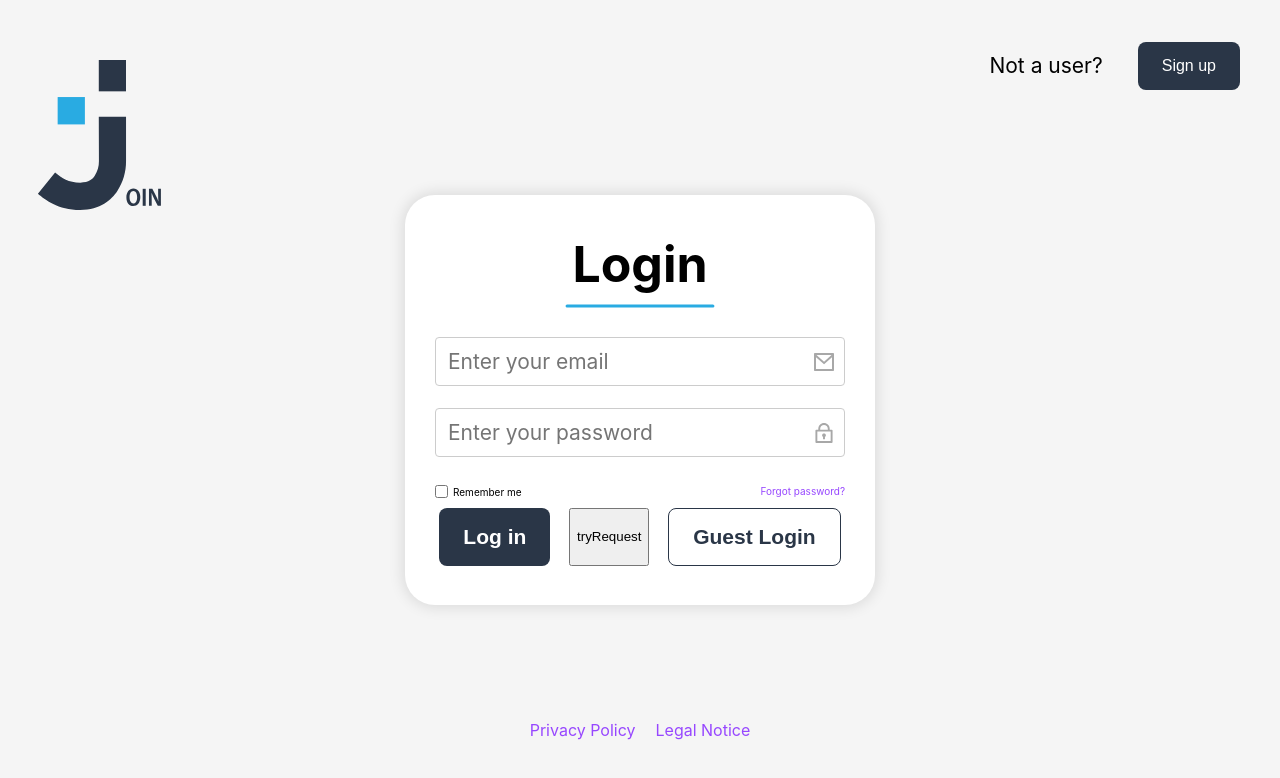
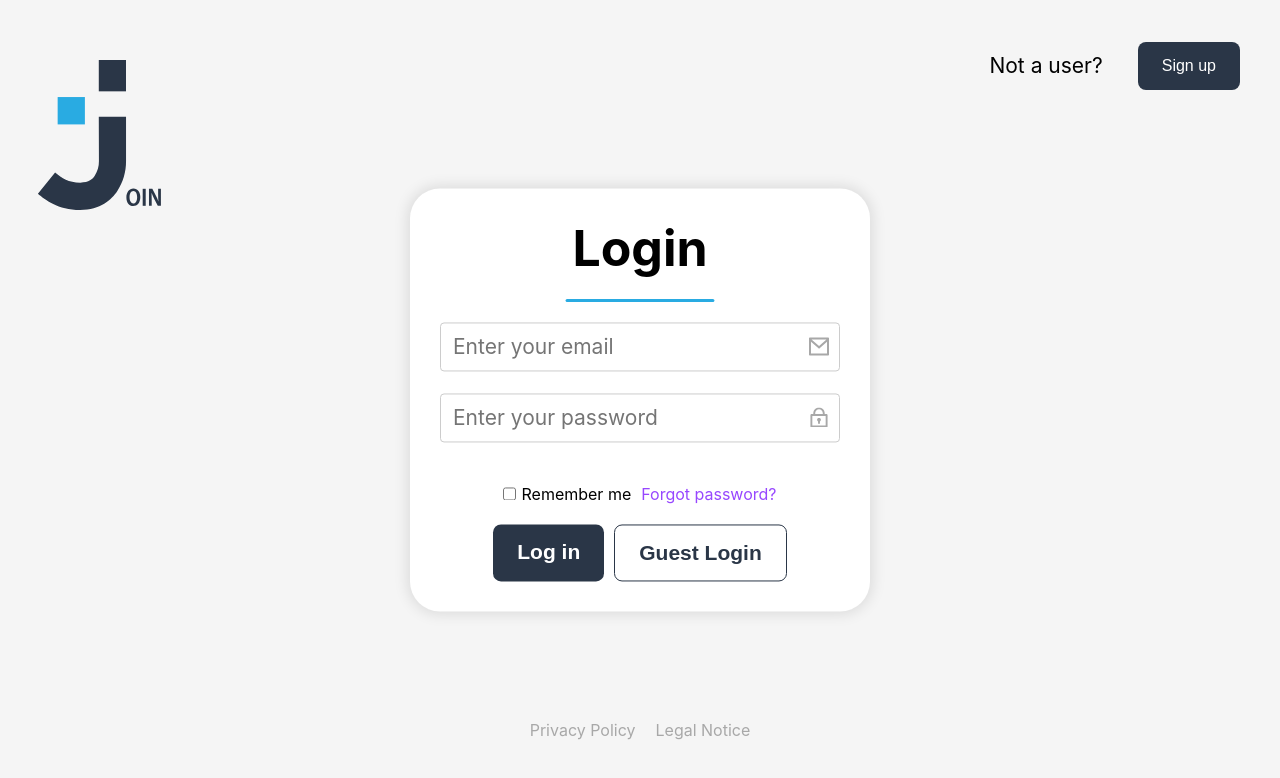
Before and after one commit to Dogan36/join_v2_frontend, a Vue app: page /start in a window 1280 px wide. Shown: the top 778 px of the page. Built offline with nearby package versions, Linux system fonts and the light colour scheme.

Commit message:
refactor ResetPassword, PrivacyPolicy, LegalNotice, and SignUp components; add back navigation, enhance layout, and improve styling for better user experience

```diff
--- a/src/assets/main.css
+++ b/src/assets/main.css
@@ -1,7 +1,3 @@
-
-@import './base.css';
-
-
 #app {
   max-width: 2000px;
   height: 100%;
@@ -10,6 +6,7 @@
   font-weight: normal;
   overflow: hidden;
   background-color: var(--color-background);
+  position: relative;
 }
 
 .main-button-layout {
@@ -89,13 +86,25 @@
 
 .formHeader{
   display: flex;
-  flex-direction: column;
+  width: 100%;
+  flex-direction: row;
   justify-content: center;
-  align-items: center;
+  align-items: flex-start;
   text-align: center;
+  position: relative;
+  img{
+    position:absolute;
+    left: 0;
+    height: 3.7rem;
+    width: 3.7rem;
+    cursor: pointer;
+  }
 }
 .form{
   width: 100%;
+  display: flex;
+  flex-direction: column;
+  align-items: center;
 }
 h1{font-weight: 700;
   font-size: 5rem;}
--- a/src/components/shared/FormLayout.vue
+++ b/src/components/shared/FormLayout.vue
@@ -8,22 +8,18 @@
 </script>
 
 <style scoped>
-@import './../../assets/base.css';
-
-
-
 
 .form-layout {
     width: 470px;
     min-width: fit-content;
     max-width: 100vw;
+    max-width:300px;
     padding: 30px;
     display: flex;
     flex-direction: column;
     justify-content: space-around;
     align-items: center;
     background-color: var(--color-background-layout);
-    min-height: 410px;
     max-height: 100svh;
     box-shadow: 0px 0px 14px 3px var(--color-border);
     border-radius: 30px;
@@ -31,6 +27,6 @@
     top: 50%;
     left: 50%;
     transform: translate(-50%, -50%);
-
+    gap: 1rem
 }
 </style>
--- a/src/components/shared/InputField.vue
+++ b/src/components/shared/InputField.vue
@@ -101,17 +101,17 @@ const emitIconClick = () => {
 </script>
 
 <style>
-@import '@/assets/base.css';
-
 .inputField {
   display: flex;
   align-items: center;
   border: 1px solid #ccc;
   padding: 10px;
- gap: 10px;
+  gap: 10px;
   border-radius: 4px;
   background-color: white;
   justify-content: center;
+  width: 400px;
+  max-width: 95vw;
 }
 
 .input-error {
@@ -127,6 +127,7 @@ const emitIconClick = () => {
   background: transparent;
   font-size: 2.1rem;
   font-family: inherit;
+  width:50px
 }
 
 .inputField input[type="checkbox"] {
--- a/src/components/shared/LegalNotice.vue
+++ b/src/components/shared/LegalNotice.vue
@@ -1,8 +1,9 @@
 <template>
     <div class="legalContainer">
-
-<h1>Legal Notice and Imprint</h1>
-
+<div class="legalHeader">
+    <h1>Legal Notice and Imprint</h1>
+    <img src="@/assets/img/arrowLeft.svg" alt="Back Arrow" @click="goToStart" />
+</div>
 <h2>Information according to § 5 TMG (Telemediengesetz)</h2>
 
 <p>Website Operator:<br>
@@ -13,7 +14,7 @@ Germany</p>
 
 <p>Contact:<br>
 Phone: +49 176 388 30 388<br>
-Email: dogancelik86@gmail.com</p>
+Email: mail@dogan-celik.com</p>
 
 <p>Represented by:<br>
 Dogan Celik</p>
@@ -59,4 +60,18 @@ For information on data protection, please refer to our Privacy Policy.</p>
     position: relative;
     gap: 20px;
 }
+.legalHeader{
+    display: flex;
+    justify-content: space-between;
+    img{
+        cursor: pointer;
+    }
+}
 </style>
+
+<script setup>
+
+const goToStart = () => {
+    window.location.href = '/start';
+};
+</script>
--- a/src/components/shared/PrivacyPolicy.vue
+++ b/src/components/shared/PrivacyPolicy.vue
@@ -1,6 +1,10 @@
 <template>
    <div class="legalContainer">
-        <h1>Privacy policy</h1>
+        <div class="legalHeader">
+            <h1>Privacy policy</h1>
+            <img src="@/assets/img/arrowLeft.svg" alt="Back Arrow" @click="goToStart" />
+        </div>
+
         <h2>1. data protection at a glance</h2>
         <h3>General notes</h3>
         <p>The following information provides a simple overview of what happens to your personal data when you visit
@@ -190,3 +194,8 @@
         <p>Source: <a href="https://www.e-recht24.de">https://www.e-recht24.de</a></p>
 </div>
 </template>
+<script setup>
+const goToStart = () => {
+    window.location.href = '/start';
+};
+</script>
--- a/src/components/start/Login.vue
+++ b/src/components/start/Login.vue
@@ -3,8 +3,8 @@
   <FormLayout>
     <div class="formHeader">
       <h1>Login</h1>
-      <img class="seperator" src="../../assets/img/seperator.svg" alt="" />
     </div>
+    <img class="seperator" src="../../assets/img/seperator.svg" alt="" />
     <form class="form" @submit.prevent="tryLogin" novalidate>
       <InputField
         v-model="loginEmail"
@@ -38,15 +38,14 @@
       />
       <div class="loginOptions">
         <label>
-          <input type="checkbox" v-model="rememberMe" />Remember me</label
+          <input type="checkbox" v-model="rememberMe" /><span class="rememberMe">Remember me</span></label
         >
-        <span type="button" @click="toggleForgotPassword"
+        <span class="forgotPassword" type="button" @click="forgotPassword"
           >Forgot password?</span
         >
       </div>
       <div class="loginButtons">
         <button class="main-button-layout" type="submit">Log in</button>
-        <button v-on:click="showConfirmation('test')">tryRequest</button>
         <button class="secondary-button-layout" @click="guestLogin">
           Guest Login
         </button>
@@ -55,27 +54,17 @@
   </FormLayout>
 </template>
 <script setup>
-import { ref } from "vue";
+import { ref, defineEmits } from "vue";
 import { useRouter } from "vue-router";
 import FormLayout from "../shared/FormLayout.vue";
 import InputField from "../shared/InputField.vue";
 import { currentUser } from "@/store/state";
-import { defineProps } from "vue";
 import { API_BASE_URL } from "@/config";
 import { useLoadingOverlay } from '@/composables/useLoadingOverlay';
 import { useConfirmationOverlay } from "@/composables/useConfirmationOverlay";
 const { showOverlay, hideOverlay } = useLoadingOverlay();
 const { showConfirmation } = useConfirmationOverlay();
-const props = defineProps({
-  toggle: {
-    type: Function,
-    required: true,
-  },
-  toggleForgotPassword: {
-    type: Function,
-    required: true,
-  },
-});
+
 
 const router = useRouter();
 const loginEmail = ref("");
@@ -89,7 +78,10 @@ const emailNotFoundError = ref(false);
 const passwordError = ref(false);
 const passwordLengthError = ref(false);
 const passwordIncorrectError = ref(false);
-
+const emit = defineEmits();
+const forgotPassword = () => {
+  emit('toggleForgotPassword');
+};
 async function login(email, password) {
   showOverlay();
   let username = email;
@@ -193,10 +185,6 @@ const checkPasswordLength = () => {
   return !passwordLengthError.value;
 };
 
-const showForgotPassword = () => {
-  console.log("Forgot password clicked");
-};
-
 const guestLogin = () => {
   // Beispielhafte Logik für den Gast-Login
   console.log("Logging in as Guest");
@@ -205,8 +193,6 @@ const guestLogin = () => {
 </script>
 
 <style>
-@import "./../../assets/base.css";
-
 .buttonIcon {
   width: 24px;
   height: 24px;
@@ -231,21 +217,32 @@ const guestLogin = () => {
   justify-content: space-between;
   gap: 10px;
   flex-wrap: wrap;
-  margin: 1rem 0;
+  margin: 2rem 0;
 }
+
+
 .loginOptions label {
   display: flex;
   align-items: center;
   gap: 0.5rem;
   cursor: pointer;
-}
+  font-size: 1.6rem;
+
+ }
+
 .loginOptions span {
-  cursor: pointer;
-  color: var(--main-color-hover);
+  font-size: 1.6rem;
+  cursor: pointer !important;
+  pointer-events: auto;
+  transition: scale 0.125s;
 }
 
 .loginOptions span:hover {
-  color: var(--main-color);
   scale: 1.05;
 }
+
+.forgotPassword{
+  color: var(--main-color-hover) !important;
+}
+
 </style>
--- a/src/components/start/forgotPassword.vue
+++ b/src/components/start/forgotPassword.vue
@@ -1,9 +1,11 @@
 <template>
   <FormLayout>
     <div class="formHeader">
-      <h1>Forgot Password</h1>
+      <img class="goBack" src="@/assets/img/arrowLeft.svg" alt="Back Arrow" @click="goBack" />
+      <h1>I forgot my password</h1>
+    </div>
       <img class="seperator" src="../../assets/img/seperator.svg" alt="" />
-    </div>
+      <span class="subHeader">Don't worry! Enter your email address and we will send you a link to reset your password.</span>
     <form class="form" @submit.prevent="tryRequest" novalidate>
       <InputField
         v-model="forgotEmail"
@@ -26,25 +28,18 @@
   </FormLayout>
 </template>
 <script setup>
-import { ref } from "vue";
+import { ref, defineEmits } from "vue";
 import { useRouter } from "vue-router";
 import FormLayout from "../shared/FormLayout.vue";
 import InputField from "../shared/InputField.vue";
+import { API_BASE_URL } from "@/config";
+const emit = defineEmits();
+const forgotEmail = ref("");
 
-import { defineProps } from "vue";
-import { API_BASE_URL } from "@/config";
-const props = defineProps({
-  toggle: {
-    type: Function,
-    required: true,
-  },
-
-});
-
-const router = useRouter();
-const forgotEmail = ref("");
-const rememberMe = ref(false);
-
+const goBack = () => {
+  console.log("Go back clicked");
+  emit("toggle");
+};
 // Fehlerstatus
 const emailError = ref(false);
 const emailFormatError = ref(false);
@@ -127,8 +122,6 @@ const checkEmailFormat = () => {
 </script>
 
 <style>
-@import "./../../assets/base.css";
-
 
 .buttonIcon {
   width: 24px;
@@ -149,26 +142,9 @@ const checkEmailFormat = () => {
   margin: 1rem 0;
 }
 
-.loginOptions {
-  display: flex;
-  justify-content: space-between;
-  gap: 10px;
-  flex-wrap: wrap;
-  margin: 1rem 0;
-}
-.loginOptions label {
-  display: flex;
-  align-items: center;
-  gap: 0.5rem;
-  cursor: pointer;
-}
-.loginOptions span {
-  cursor: pointer;
-  color: var(--main-color-hover);
+.subHeader {
+  font-size: 2.1rem;
+  text-align: center;
 }
 
-.loginOptions span:hover {
-  color: var(--main-color);
-  scale: 1.05;
-}
 </style>
--- a/src/views/ResetPassword.vue
+++ b/src/views/ResetPassword.vue
@@ -140,20 +140,6 @@ const checkIfPasswordsMatch = () => {
 <style>
 
 
-.signupOptions {
-  display: flex;
-  flex-direction: column;
-  justify-content: center;
-  align-items: center;
-  margin-bottom: 20px;
-  label {
-    display: flex;
-    align-items: center;
-    gap: 0.5rem;
-    cursor: pointer;
-  }
-}
-
 .logoContainer {
   height: 150px;
   margin-top: 40px;
--- a/src/views/StartView.vue
+++ b/src/views/StartView.vue
@@ -4,20 +4,18 @@
     <div class="logoContainer">
       <img class="logo" src="@/assets/img/logo.svg" alt="">
     </div>
-
-
       <div v-if="isLogin">
         <Login
-          :toggle="toggleSignup"
-          :toggleForgotPassword="toggleForgotPassword" />
+          @toggleForgotPassword="toggleForgotPassword" />
       </div>
       <div  v-if="isSignup">
         <Signup
-          :toggle="toggleSignup"</Signup> />
+          @toggle="toggleSignup"
+          @privacyPolicy="goToPrivacyPolicy"></Signup>
       </div>
       <div v-if="isForgotPassword">
         <ForgotPassword
-        :toggle="toggleForgotPassword"/>
+        @toggle="toggleForgotPassword"/>
       </div>
 
 
@@ -36,9 +34,9 @@
 
 <script setup>
 import { ref } from 'vue';
-import Login from '.././components/start/Login.vue';
-import Signup from '.././components/start/SignUp.vue';
-import ForgotPassword from '.././components/start/ForgotPassword.vue';
+import Login from '@/components/start/Login.vue';
+import Signup from '@/components/start/SignUp.vue';
+import ForgotPassword from '@/components/start/ForgotPassword.vue';
 import { onMounted } from 'vue';
 import { currentUser } from '@/store/state';
 
@@ -51,11 +49,13 @@ const isSignup = ref(false);
 const isForgotPassword = ref(false);
 // Funktion zum Umschalten des Formulars
 const toggleSignup = () => {
+  console.log('toggleSignup');
   isLogin.value = !isLogin.value;
   isSignup.value = !isSignup.value;
 };
 
 const toggleForgotPassword = () => {
+  console.log('toggleForgotPassword');
   isLogin.value = !isLogin.value;
   isForgotPassword.value = !isForgotPassword.value
 };
@@ -65,6 +65,10 @@ const checkIfUserIsLoggedIn = () => {
     currentUser.value = JSON.parse(localStorage.getItem('join_user'));
     window.location.href = '/home';
   }
+};
+
+const goToPrivacyPolicy = () => {
+  window.location.href = '/privacy?type=privacyPolicy';
 };
 </script>
 
@@ -134,13 +138,17 @@ h2 {
   display: flex;
   justify-content: center;
   align-items: start;
-  gap: 20px;
-
+  gap: 2rem;
 }
 
 .privacyLinks a {
-  font-size: 16px;
-  color: var(--main-color-hover);
+  font-size: 1.6rem;
+  color: #A8A8A8;
   text-decoration: none;
+  transition: all 0.0125s;
+  &:hover {
+    scale: 1.05;
+    color: var(--main-color-hover);
+  }
 }
 </style>
```
Also changed, not shown: src/assets/base.css (+0 -10 lines), src/components/start/SignUp.vue (+29 -11 lines), src/assets/img/arrowLeft.svg (added).
